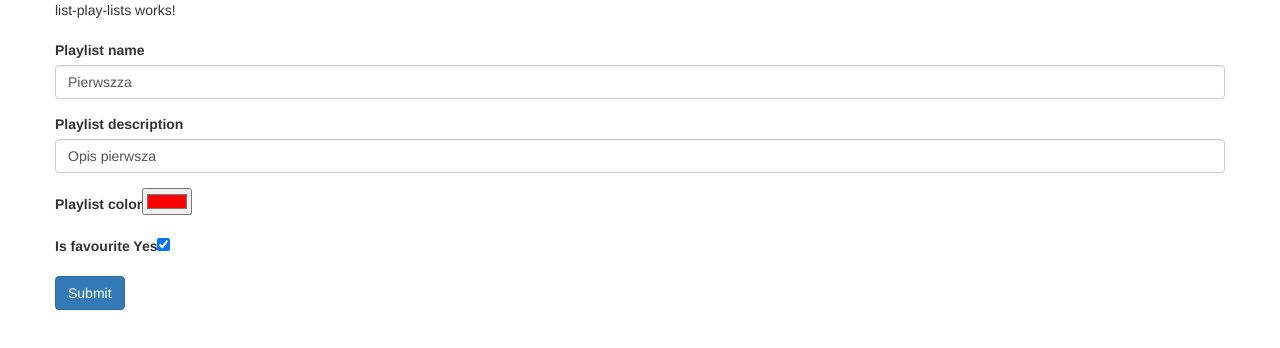
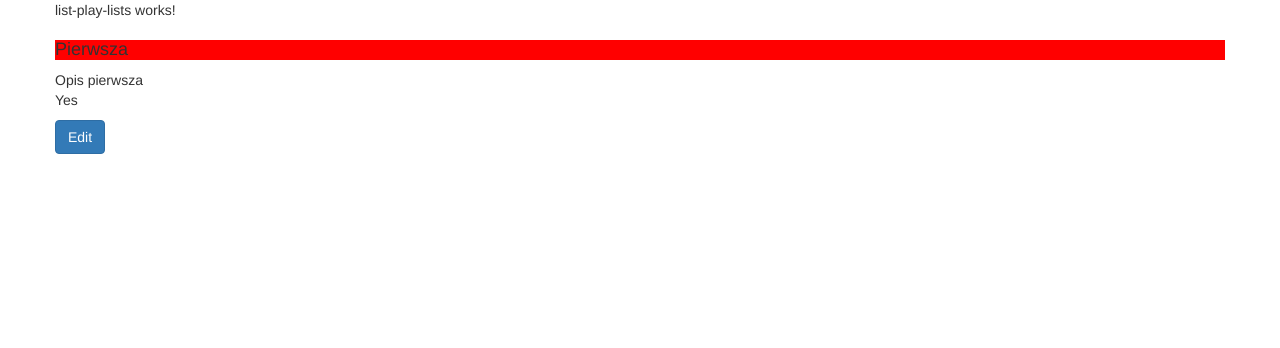
Before and after one commit to j-bogacz/AngularTraining, an Angular app in the folder spotifypk/: page / in a window 1280 px wide. Shown: the top 348 px of the page. Built offline with nearby package versions, Linux system fonts and the light colour scheme.

Commit message:
html template

```diff
--- a/spotifypk/src/app/detail-play-list/detail-play-list.component.html
+++ b/spotifypk/src/app/detail-play-list/detail-play-list.component.html
@@ -1,5 +1,19 @@
 <h1>{{title}}</h1>
-<form>
+
+  <div class="card">
+    <div class="card-body">
+      <h4 class="card-title"
+          [style.backgroundColor]="playList.color"> {{ playList.name }} </h4>
+      <p class="card-text">
+        {{ playList.description }}
+        <br />
+        {{ playList.favourite ? "Yes" : "No" }}
+      </p>
+      <a href="#" class="btn btn-primary"
+         (click)="getVisibility()">Edit</a>
+    </div>
+  </div>
+<form [style.visibility]="playList.visibility">
   <div class="form-group">
     <label for="exampleInputEmail1">Playlist name</label>
     <input type="text"
--- a/spotifypk/src/app/detail-play-list/detail-play-list.component.ts
+++ b/spotifypk/src/app/detail-play-list/detail-play-list.component.ts
@@ -13,11 +13,13 @@ export class DetailPlayListComponent implements OnInit {
     description: string,
     color: string,
     favourite: boolean
+    visibility: string
   } = {
-    name: 'Pierwszza',
+    name: 'Pierwsza',
     description: 'Opis pierwsza',
     color: '#ff0000',
-    favourite: true
+    favourite: true,
+    visibility: "hidden"
   };
   constructor() {
     console.log(this.playList);
@@ -25,8 +27,15 @@ export class DetailPlayListComponent implements OnInit {
   ngOnInit() {
   }
 
-  returnGreen(){
-    return 'green';
+  getVisibility(){
+    if(this.playList.visibility == "hidden")
+    {
+      this.playList.visibility = "visible";
+    }
+    else if(this.playList.visibility == "visible")
+    {
+      this.playList.visibility = "hidden";
+    }
   }
 
 }
```
